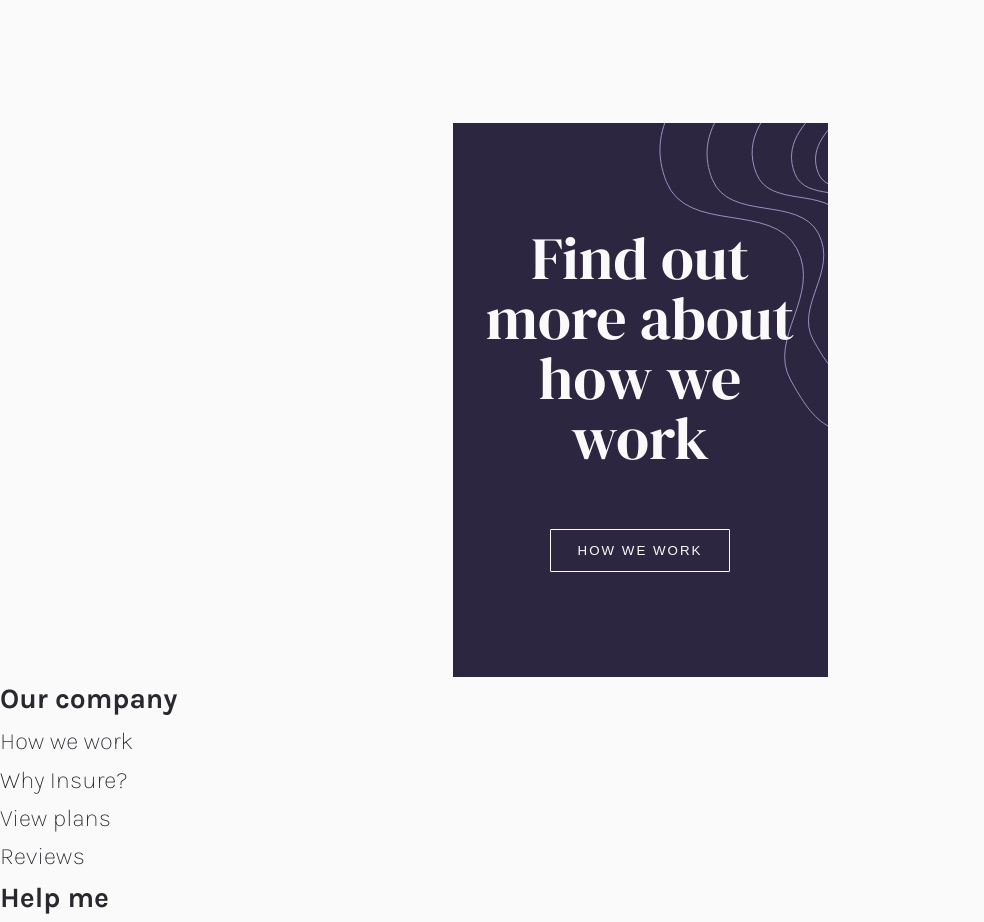
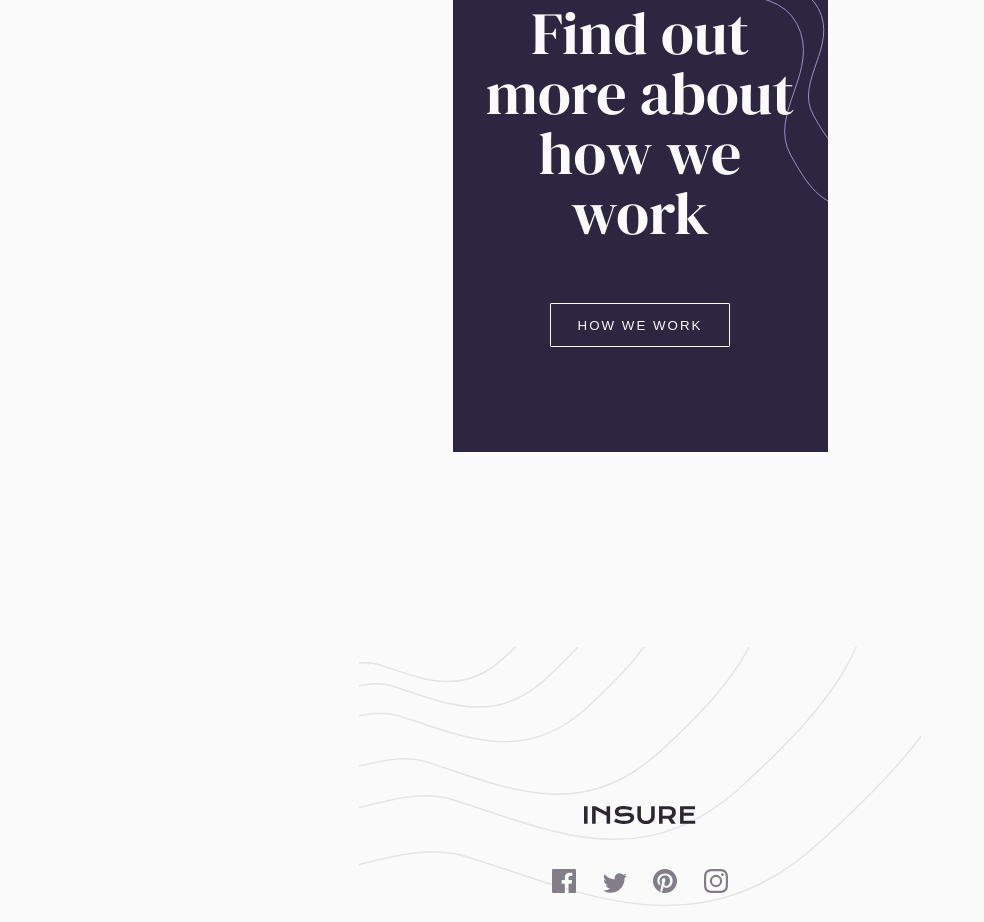
Before and after one commit to SVDwebtech/insureLandingPage029, a website: page index.html in a window 1280 px wide. Shown: the part 3687-4609 px from the top of the page, without its empty margins (0-984 px from the left). Drawn offline with Linux system fonts and the light colour scheme.

Commit message:
add styling to footer

```diff
--- a/index.html
+++ b/index.html
@@ -92,9 +92,22 @@
 
   <footer class="footer">
 
-    <div class="footer__logo"></div>
+    <div class="footer__brandAndMedia-container">
 
-    <div class="footer__social-media"></div>
+      <div class="footer__brand">
+        <img class="footer__branch--logo"src="./images/logo.svg" alt="company log in text which reads insure">
+      </div>
+
+      <div class="footer__social-media">
+        <img class="footer__social-media-icon footer__social-media-icon--facebook" src="./images/icon-facebook.svg" alt="facebook icon">
+        <img class="footer__social-media-icon footer__social-media-icon--twitter" src="./images/icon-twitter.svg" alt="twitter icon">
+        <img class="footer__social-media-icon footer__social-media-icon--pinterest" src="./images/icon-pinterest.svg" alt="facebook icon">
+        <img class="footer__social-media-icon footer__social-media-icon--instagram" src="./images/icon-instagram.svg" alt="facebook icon">
+      </div>
+
+      <hr>
+
+    </div>
 
     <section class="footer__section-container">
 
@@ -102,8 +115,8 @@
 
       <ul>
         <li>How we work</li>
-        <li>Why Insure?</li>
-        <li>View plans</li>
+        <li>Why insure?</li>
+        <li>Check price</li>
         <li>Reviews</li>
       </ul>
 
--- a/sass/base/_base.scss
+++ b/sass/base/_base.scss
@@ -44,3 +44,7 @@ body {
 	box-sizing: border-box;
 	padding: 0;
 }
+
+li {
+	list-style: none;
+}
--- a/sass/base/_typography.scss
+++ b/sass/base/_typography.scss
@@ -20,11 +20,11 @@ body {
 	line-height: 1;
 }
 
-.headingH3 {
-	font-family: 'DM Serif Display', serif;
-	font-size: 3rem;
-	font-weight: 700;
-}
+// .headingH3 {
+// 	font-family: 'DM Serif Display', serif;
+// 	font-size: 3rem;
+// 	font-weight: 700;
+// }
 
 .paragraph {
 
@@ -59,4 +59,21 @@ body {
 
 .footer {
 
+	font-weight: 400;
+	text-align: center;
+	text-transform: uppercase;
+	// h3, li {
+	// 	font-size: 1.3rem;
+	// }
+
+	h3 {
+		color: $color-secondary-darkGrayishViolet;
+		font-size: 1.5rem;
+	}
+
+	li {
+		color: $color-primary-darkViolet;
+		font-size: 1.4rem;
+		font-weight: 700;
+	}
 }
--- a/sass/pages/_home.scss
+++ b/sass/pages/_home.scss
@@ -104,7 +104,6 @@
 		background-repeat: no-repeat;
 		background-size: 45%;
 		background-position: right top;
-		background-color: $color-primary-darkViolet;
 
 		width: 375px;
 		padding: 7rem 2rem;
@@ -119,6 +118,50 @@
 
 		}
 	}
+}
 
 
+.footer {
+
+	width: 37.5rem;
+	margin: 0 auto;
+	margin-top: 13rem;
+
+	&__brandAndMedia-container {
+
+		background-image: url("../images/bg-pattern-footer-mobile.svg");
+		//background-color: $color-secondary-darkGrayishViolet;
+		background-repeat: no-repeat;
+		background-size: 100%;
+		background-position: right top;
+
+		padding-top: 10rem;
+	}
+
+	&__brand, &__social-media {
+
+		margin-bottom: 2rem;
+	}
+
+	&__social-media-icon {
+
+		margin: 0 .7rem;
+	}
+
+	hr {
+		width: 60%;
+		margin: 0 auto 2rem;
+	}
+
+	&__section-container {
+		margin-bottom: 4rem;
+	}
+
+	h3 {
+		margin-bottom: 1rem;
+	}
+
+	li {
+		margin-bottom: .5rem;
+	}
 }
```
Also changed, not shown: css/styles.css, 1 other file.
